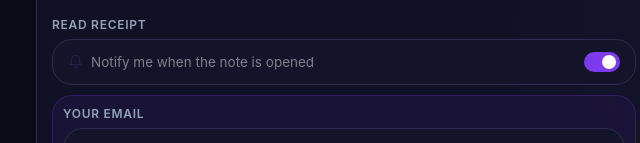
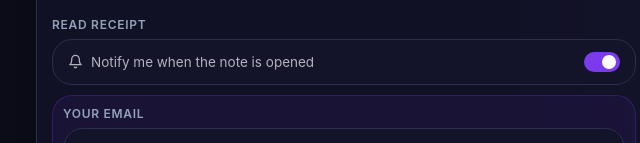
Before and after one commit to iuselinux46/SecrNote, a plain HTML site: page frontend/index.html in a window 1280 px wide. Shown: the part 657-800 px from the top of the page, 296-936 px from the left. Drawn offline with nearby package versions, Linux system fonts and the light colour scheme.

Commit message:
Minor UI Change

```diff
--- a/frontend/index.html
+++ b/frontend/index.html
@@ -118,12 +118,12 @@
           <label class="field-label">Read receipt</label>
           <div class="switch-row" style="border-radius: 20px;">
             <span class="switch-label">
-              <svg width="15" height="15" viewBox="0 0 24 24" fill="none" stroke="#271e49" stroke-width="2"
+              <svg width="15" height="15" viewBox="0 0 24 24" fill="none" stroke="#b4b2bc" stroke-width="2"
                 stroke-linecap="round" stroke-linejoin="round">
                 <path d="M18 8A6 6 0 0 0 6 8c0 7-3 9-3 9h18s-3-2-3-9" />
                 <path d="M13.73 21a2 2 0 0 1-3.46 0" />
               </svg>
-              <div style="color: #817f89"> Notify me when the note is opened </div>
+              <div style="color: #b4b2bc"> Notify me when the note is opened </div>
             </span>
             <button type="button" id="receiptToggle" class="switch-track on">
               <span class="switch-thumb"></span>
```
